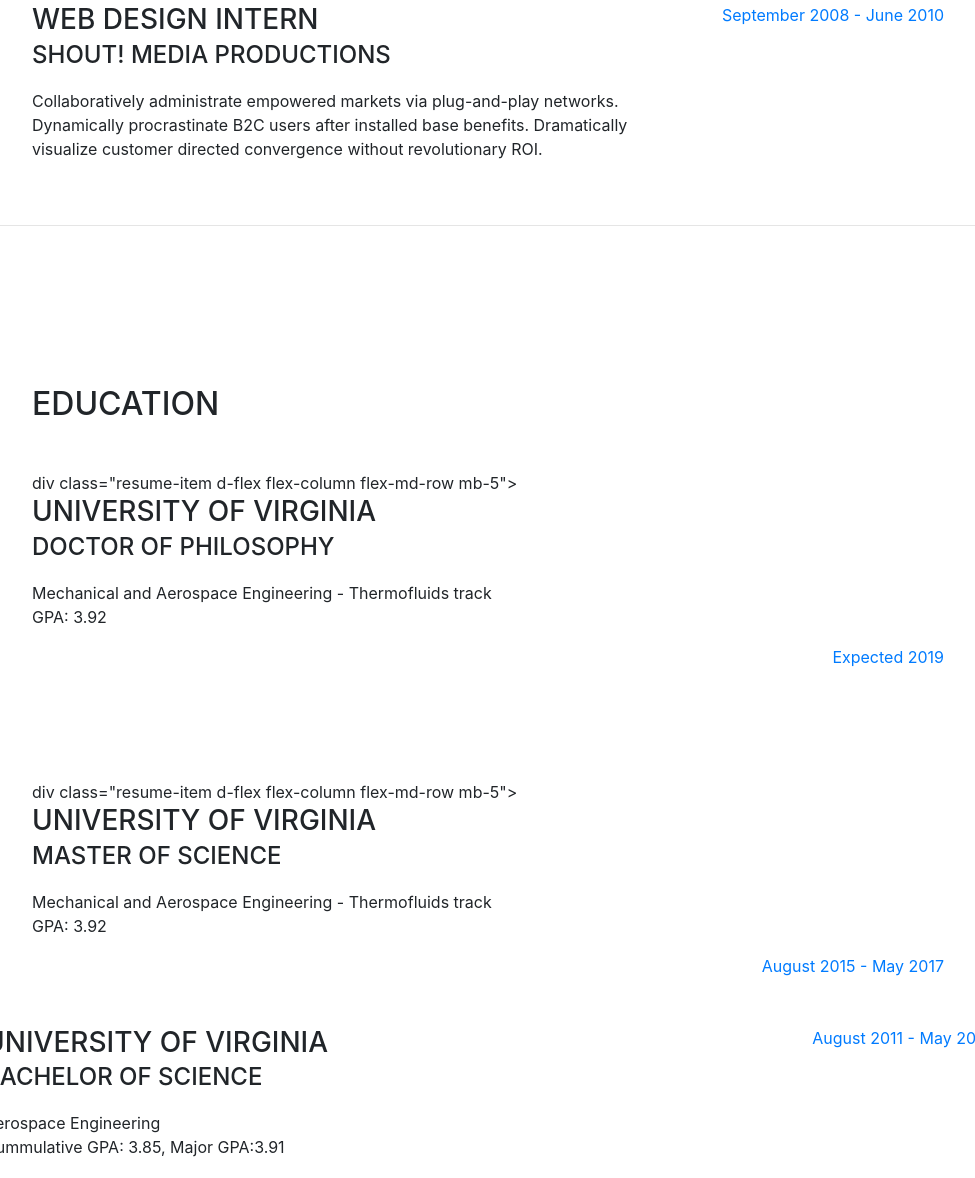
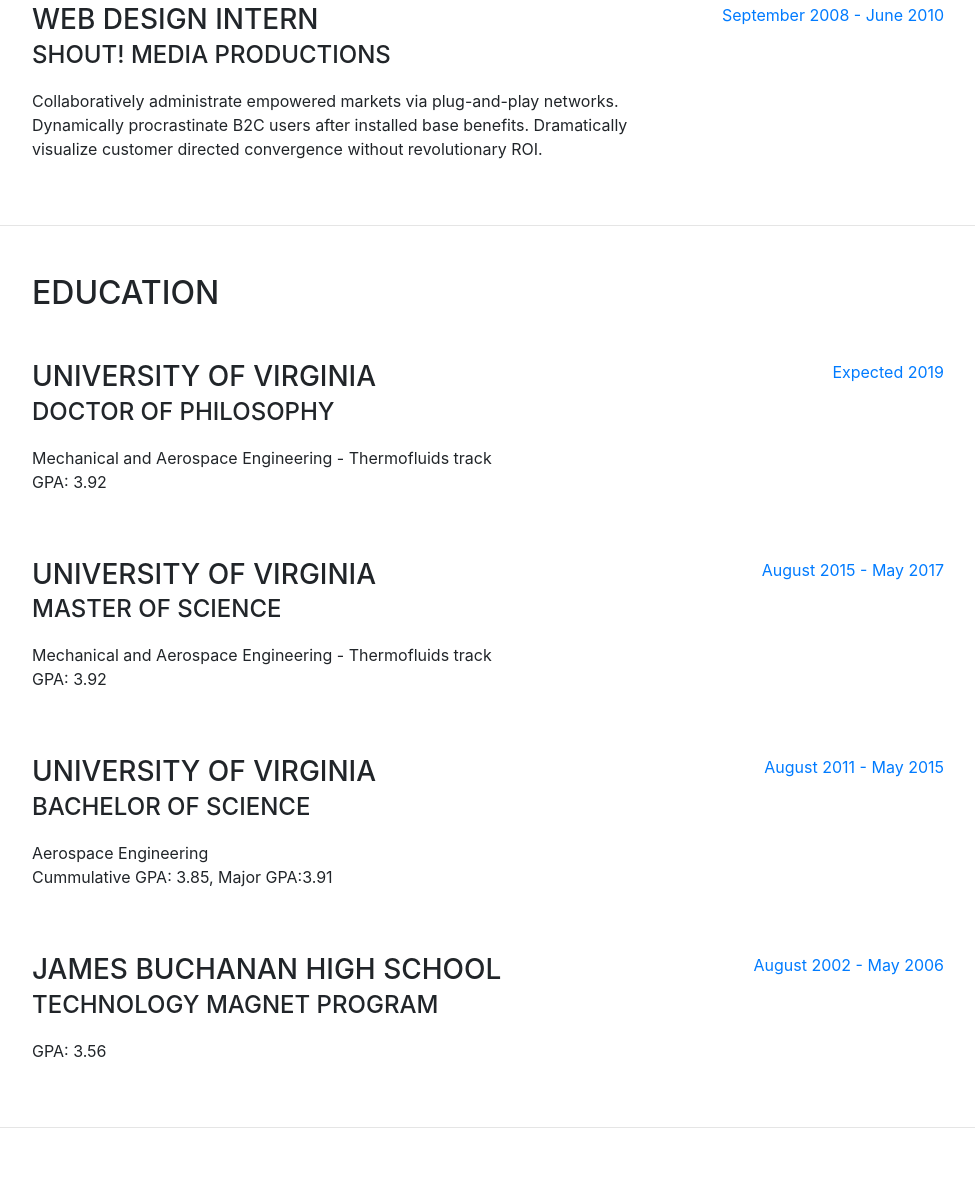
Before and after one commit to atb5dc/deji-website-new, a website with bundled scripts: page index.html in a window 1280 px wide. Shown: the part 1669-2847 px from the top of the page, without its empty margins (288-1263 px from the left). Built offline with nearby package versions, Linux system fonts and the light colour scheme; a web font is replaced by a local one.

Commit message:
Update index.html

```diff
--- a/index.html
+++ b/index.html
@@ -147,7 +147,7 @@
         <div class="my-auto">
           <h2 class="mb-5">Education</h2>
 
-          div class="resume-item d-flex flex-column flex-md-row mb-5">
+          <div class="resume-item d-flex flex-column flex-md-row mb-5">
             <div class="resume-content mr-auto">
               <h3 class="mb-0">University of Virginia</h3>
               <div class="subheading mb-3">Doctor of Philosophy </div>
@@ -160,7 +160,7 @@
           </div>
 
 
-          div class="resume-item d-flex flex-column flex-md-row mb-5">
+          <div class="resume-item d-flex flex-column flex-md-row mb-5">
             <div class="resume-content mr-auto">
               <h3 class="mb-0">University of Virginia</h3>
               <div class="subheading mb-3">Master of Science</div>
```
